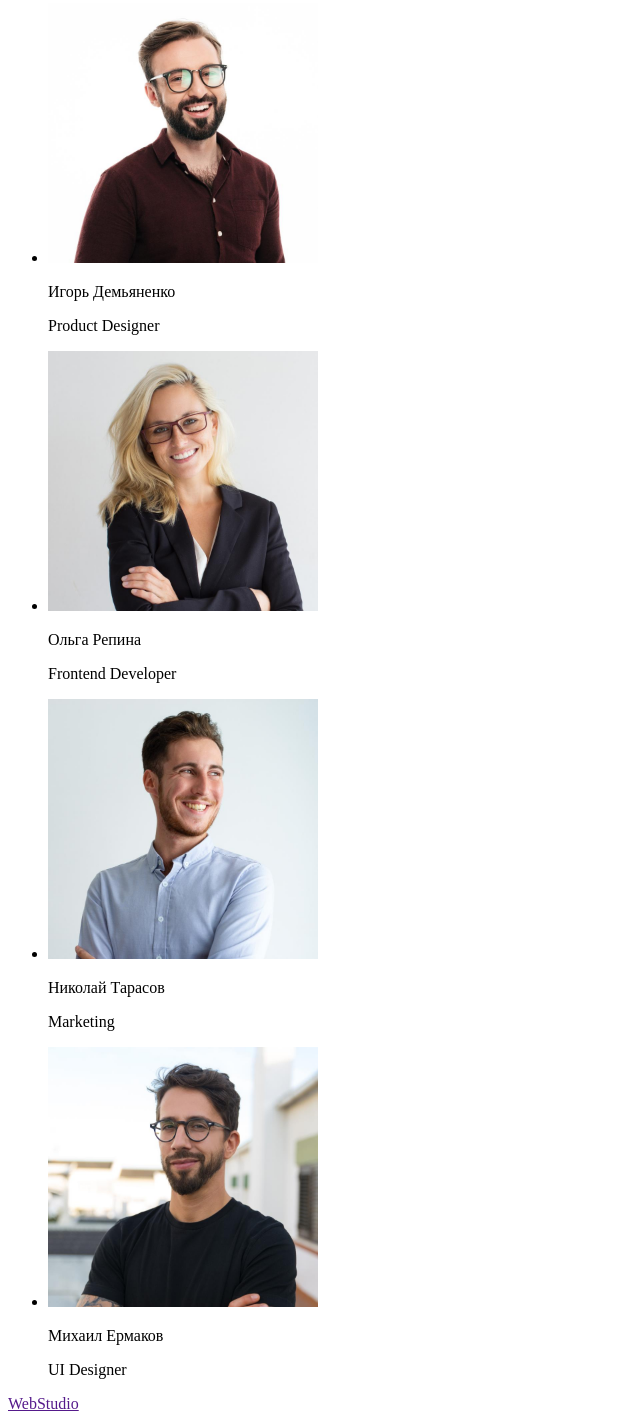
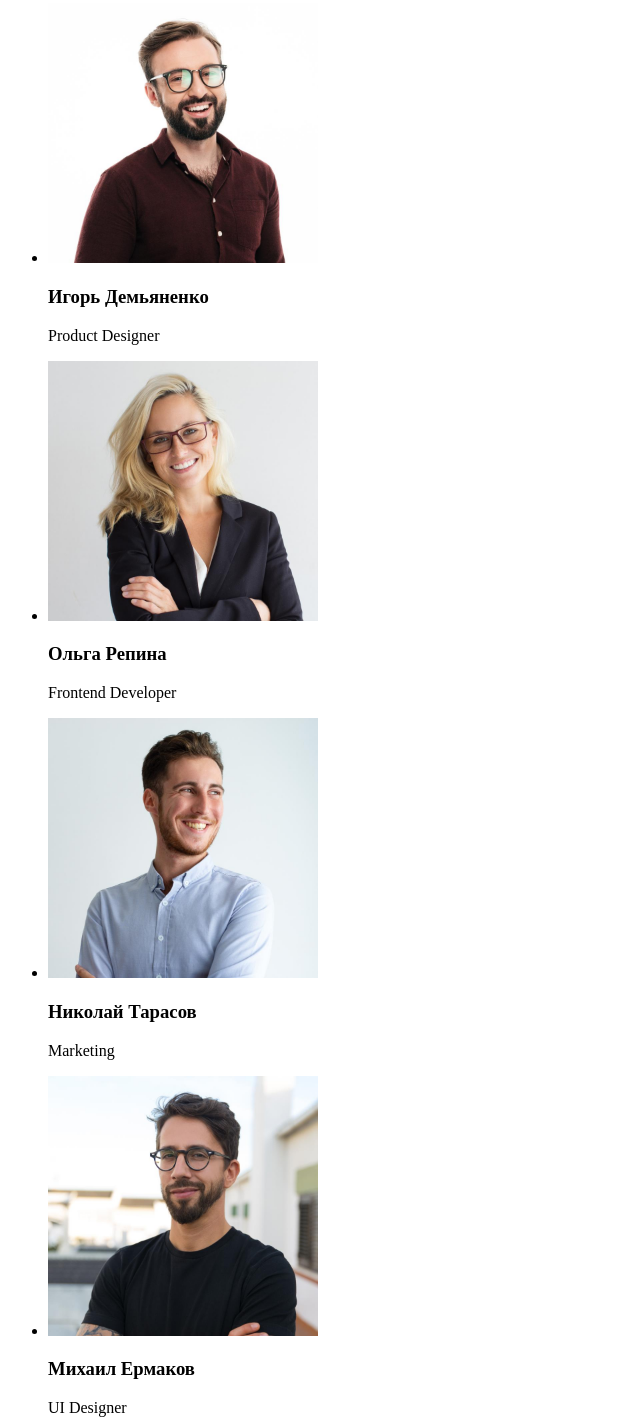
Before and after one commit to Mikhail-Kovshar/goit-markup-hw-01, a plain HTML site: page index.html in a window 1280 px wide. Shown: the part 1597-3023 px from the top of the page, without its empty margins (0-640 px from the left). Drawn offline with Linux system fonts and the light colour scheme.

Commit message:
h3 и ссылка на карту

```diff
--- a/index.html
+++ b/index.html
@@ -85,28 +85,28 @@
                 <img src="./images/team1.jpg"
                  alt="фото игоря"
                  width="270" height="260">
-                <p>Игорь Демьяненко</p>
+                <h3>Игорь Демьяненко</h3>
                 <p lang="en">Product Designer</p>
             </li>
             <li>
                 <img src="./images/team2.jpg"
                 alt="фото ольги"
                 width="270" height="260">
-                <p>Ольга Репина</p>
+                <h3>Ольга Репина</h3>
                 <p lang="en">Frontend Developer</p>
             </li>
             <li>
                 <img src="./images/team3.jpg"
                 alt="фото николая"
                 width="270" height="260">
-                <p>Николай Тарасов</p>
+                <h3>Николай Тарасов</h3>
                 <p lang="en">Marketing</p>
             </li>
             <li>
                 <img src="./images/team4.jpg"
                 alt="фото михаила"
                 width="270" height="260">
-                <p>Михаил Ермаков</p>
+                <h3>Михаил Ермаков</h3>
                 <p lang="en">UI Designer</p>
             </li>
         </ul>
@@ -117,7 +117,7 @@
      <address>
          <ul>
              <li>
-                 <a href="">г. Киев, пр-т Леси Украинки, 26</a>
+                 <a href="https://goo.gl/maps/uo129LWHK8AxczT16" target="_blank" rel="noreferrer noopener">г. Киев, пр-т Леси Украинки, 26</a>
              </li>
              <li>
                 <a href="mailto:info@devstudio.com">info@devstudio.com</a>
```
